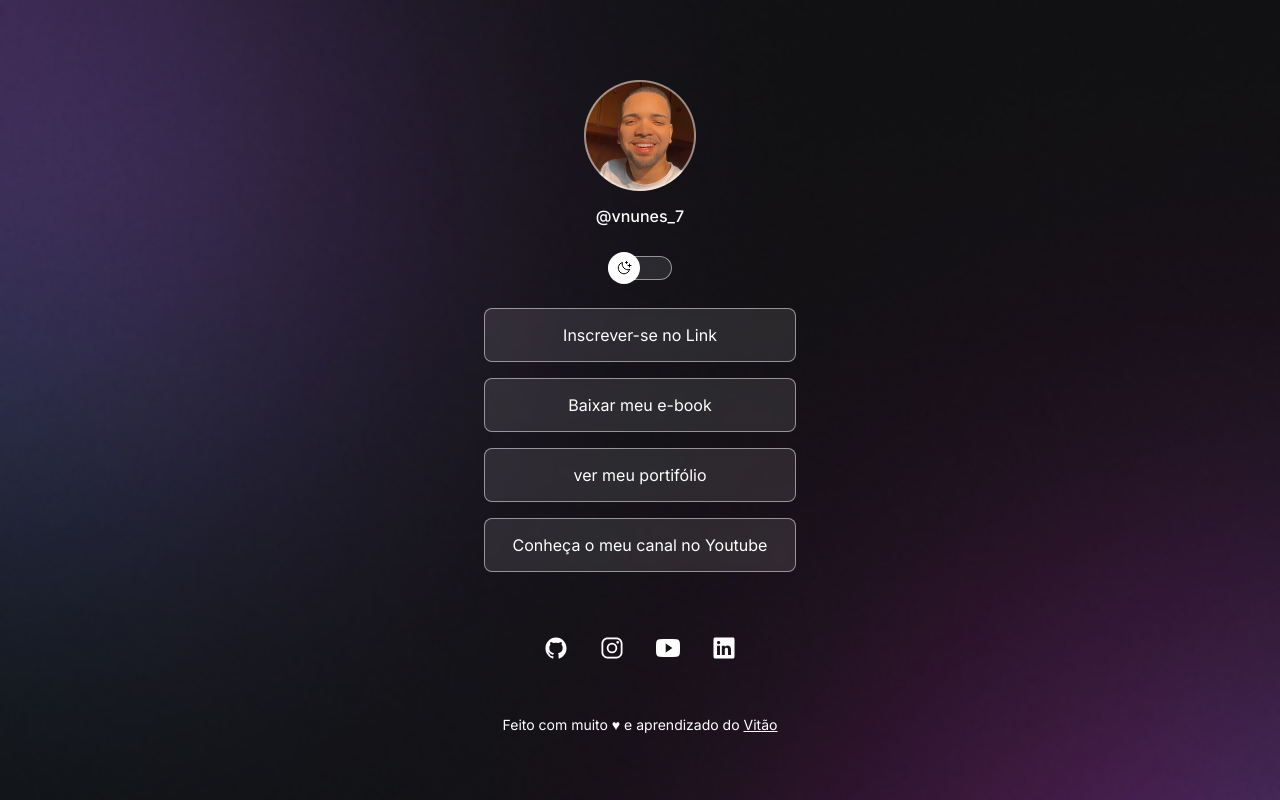
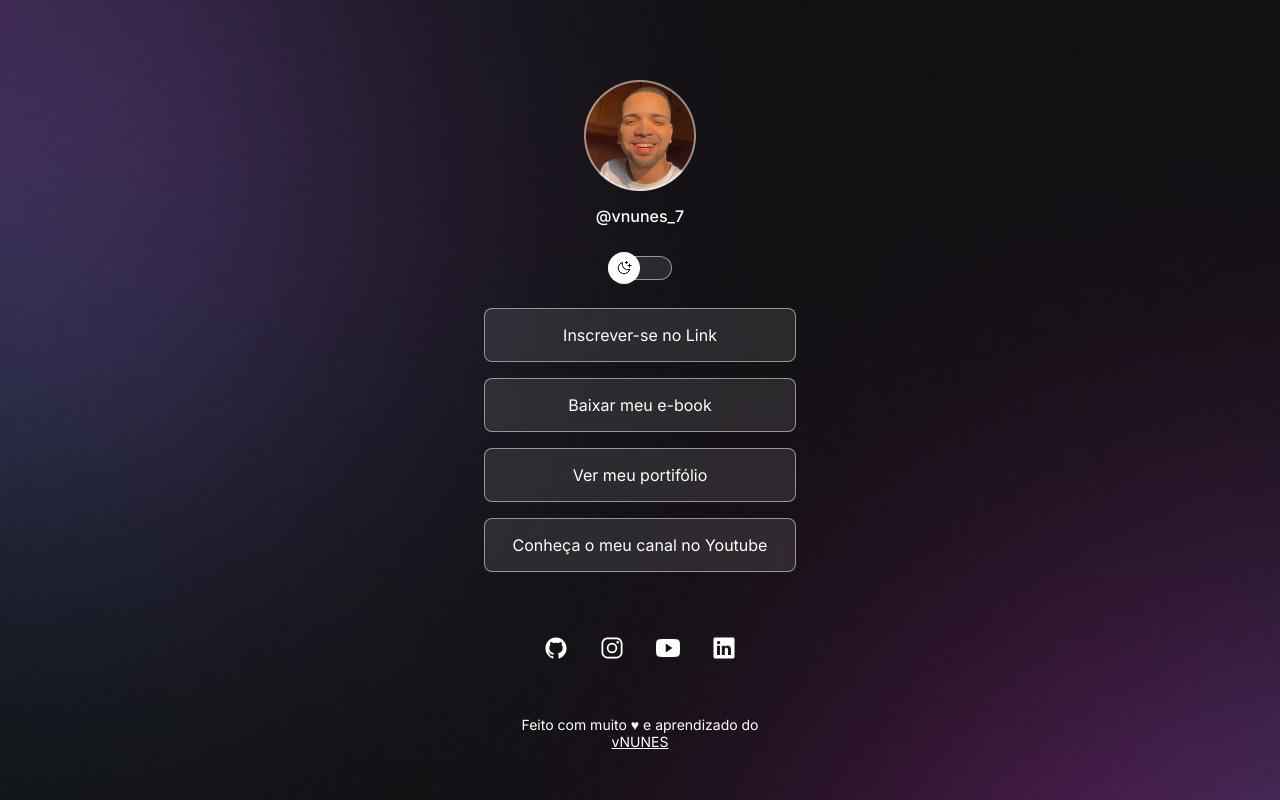
Before and after one commit to vnunes7/Projeto-Discover-RocketSeat, a plain HTML site: page index.html in a window 1280 px wide. Drawn offline with nearby package versions, Linux system fonts and the light colour scheme.

```diff
--- a/index.html
+++ b/index.html
@@ -38,7 +38,7 @@
         </li>
 
         <li>
-          <a href="#">ver meu portifólio</a>
+          <a href="#">Ver meu portifólio</a>
         </li>
 
         <li>
@@ -70,7 +70,7 @@
 
       <footer>
         Feito com muito ♥ e aprendizado do
-        <a href="https://www.google.com.br" target="_blank">Vitão</a>
+        <a href="https://github.com/vnunes7" target="_blank">vNUNES</a>
       </footer>
     </div>
 
```
Also changed, not shown: .github/preview.jpg (added), 1 other file.
